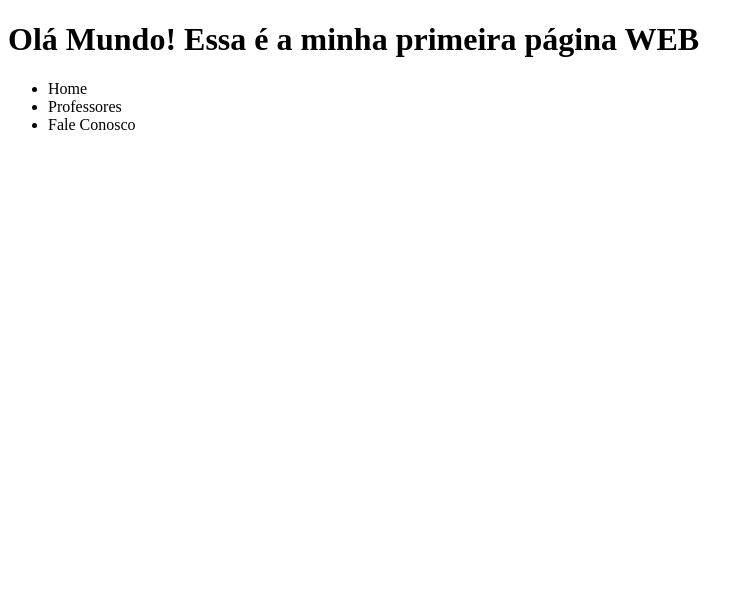
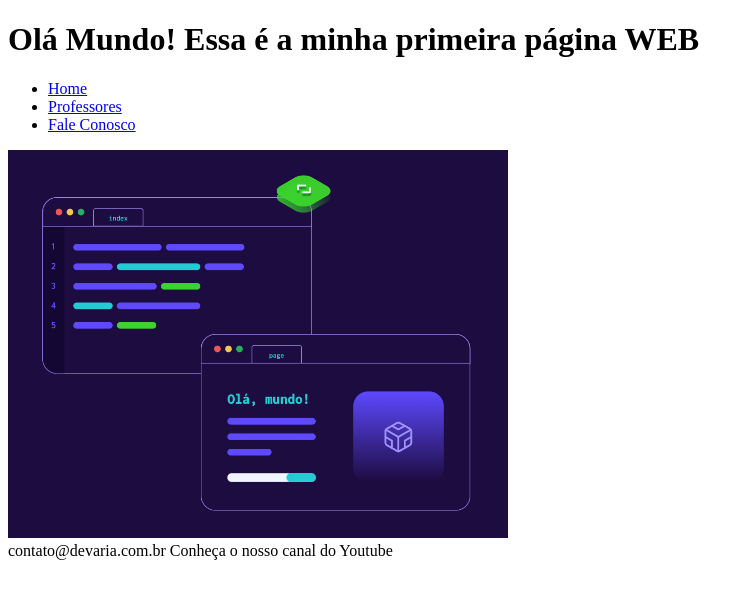
Before and after one commit to Jandergreg/Devaria-aulaHTML-2021, a plain HTML site: page index.html in a window 1280 px wide. Shown: the whole page, without its empty margins (0-753 px from the left). Drawn offline with Linux system fonts and the light colour scheme.

Commit message:
Finalização página Index

```diff
--- a/index.html
+++ b/index.html
@@ -8,10 +8,21 @@
             <header>
                 <h1>Olá Mundo! Essa é a minha primeira página WEB</h1>
                 <ul>
-                    <li>Home</li>
-                    <li>Professores</li>
-                    <li>Fale Conosco</li>
+                    <li><a href="index.html">Home</a></li>
+                    <li><a href="Professores.html">Professores</a></li>
+                    <li><a href="FaleConosco.html">Fale Conosco</a></li>
                 </ul>
             </header>
+            <main>
+                <section>
+                    <img src ="Fotos/fotohome.png" width="500px" alt="Foto Devaria Index"/>
+                </section>
+            </main>
+            <footer>
+                <section>
+                    <span>contato@devaria.com.br</span>
+                    <span>Conheça o nosso canal do Youtube</span>
+                </section>
+            </footer>
         </body>
     </html>
```
Also changed, not shown: Fotos/fotohome.png (added), Fotos/fotoprofessores.png (added).
